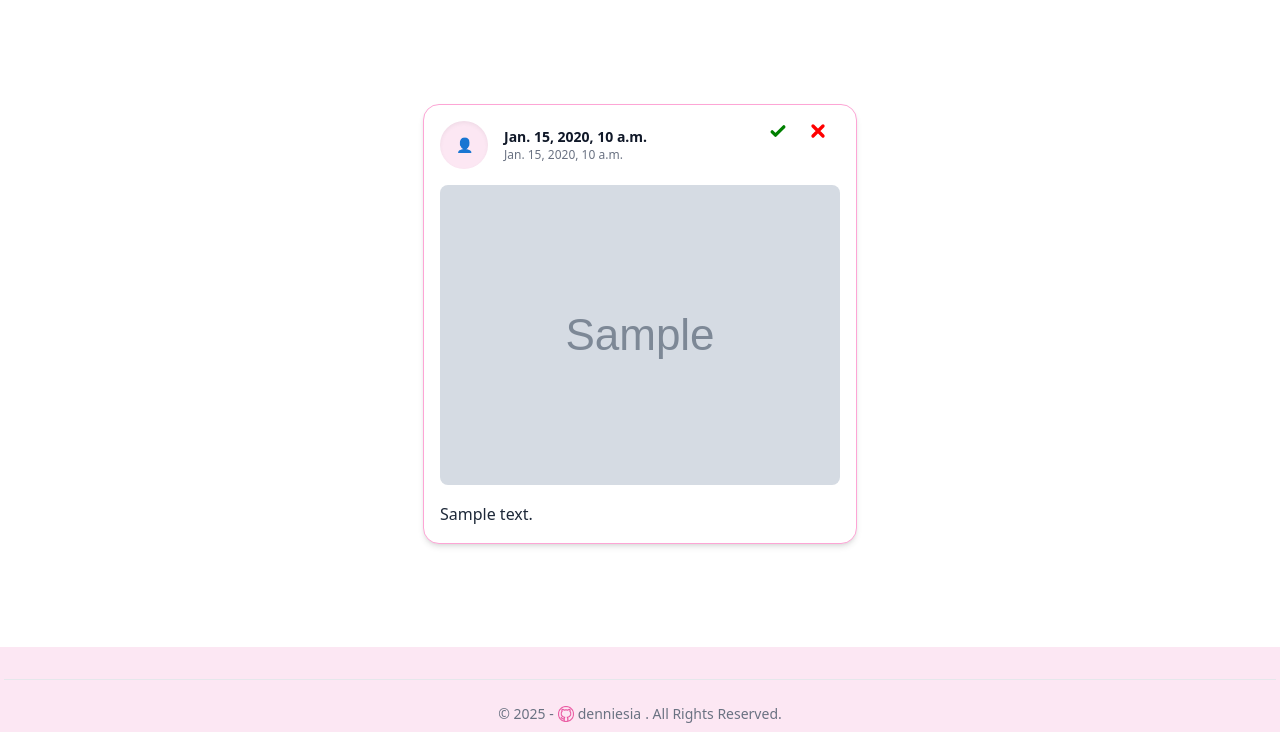
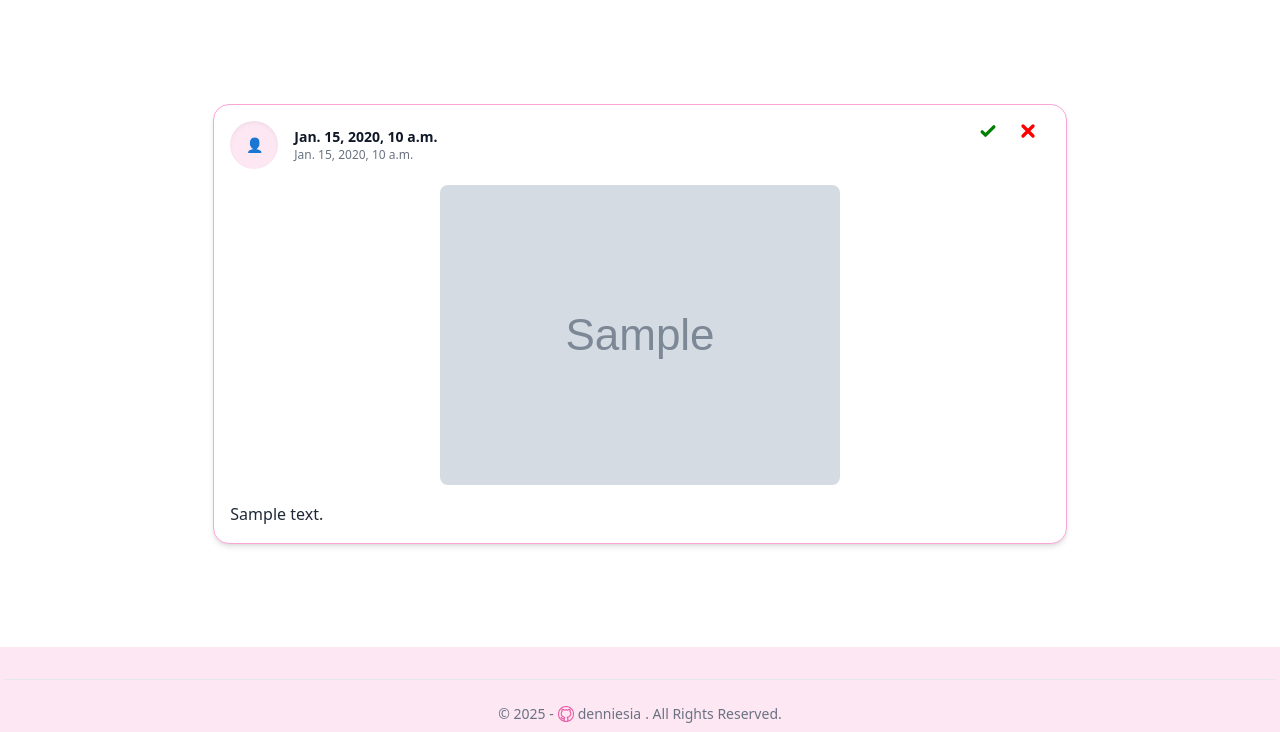
Before and after one commit to denniesia/beaunity, a Django app: template templates/post/post-details.html in a window 1280 px wide. Shown: the part 68-800 px from the top of the page. Run offline with Django 5.2, Linux system fonts and the light colour scheme; the template is opened without the code that fills it: most values are stand-ins (such as "Sample title", 1, 10 or a date in 2020); grey boxes marked "Sample" are stand-in pictures; some libraries are stand-ins or nearby versions.

Commit message:
fix: post details page size

```diff
--- a/templates/post/post-details.html
+++ b/templates/post/post-details.html
@@ -3,7 +3,7 @@
 
 {% block content %}
 
-<div class="max-w-screen-xl mx-auto">
+<div class="w-[800px] max-w-full min-w-[500px] lg:w-2/3 mx-auto">
     <!-- Unified Forum Post & Comments Container -->
     <div class="bg-white rounded-2xl shadow-md border border-pink-300 mb-6 p-4 my-6 transition hover:shadow-lg">
 
--- a/theme/static/css/dist/styles.css
+++ b/theme/static/css/dist/styles.css
@@ -432,6 +432,12 @@
   .w-88 {
     width: calc(var(--spacing) * 88);
   }
+  .w-\[400px\] {
+    width: 400px;
+  }
+  .w-\[800px\] {
+    width: 800px;
+  }
   .w-full {
     width: 100%;
   }
@@ -447,11 +453,20 @@
   .max-w-6xl {
     max-width: var(--container-6xl);
   }
+  .max-w-full {
+    max-width: 100%;
+  }
   .max-w-md {
     max-width: var(--container-md);
   }
   .max-w-screen-xl {
     max-width: var(--breakpoint-xl);
+  }
+  .min-w-\[300px\] {
+    min-width: 300px;
+  }
+  .min-w-\[500px\] {
+    min-width: 500px;
   }
   .flex-1 {
     flex: 1;
@@ -1076,6 +1091,11 @@
     }
   }
   @media (width >= 40rem) {
+    .sm\:w-3\/4 {
+      width: calc(3/4 * 100%);
+    }
+  }
+  @media (width >= 40rem) {
     .sm\:grid-cols-3 {
       grid-template-columns: repeat(3, minmax(0, 1fr));
     }
@@ -1093,6 +1113,11 @@
   @media (width >= 48rem) {
     .md\:hidden {
       display: none;
+    }
+  }
+  @media (width >= 48rem) {
+    .md\:w-1\/2 {
+      width: calc(1/2 * 100%);
     }
   }
   @media (width >= 48rem) {
@@ -1145,6 +1170,16 @@
   @media (width >= 64rem) {
     .lg\:mb-8 {
       margin-bottom: calc(var(--spacing) * 8);
+    }
+  }
+  @media (width >= 64rem) {
+    .lg\:w-1\/3 {
+      width: calc(1/3 * 100%);
+    }
+  }
+  @media (width >= 64rem) {
+    .lg\:w-2\/3 {
+      width: calc(2/3 * 100%);
     }
   }
   @media (width >= 64rem) {
```
